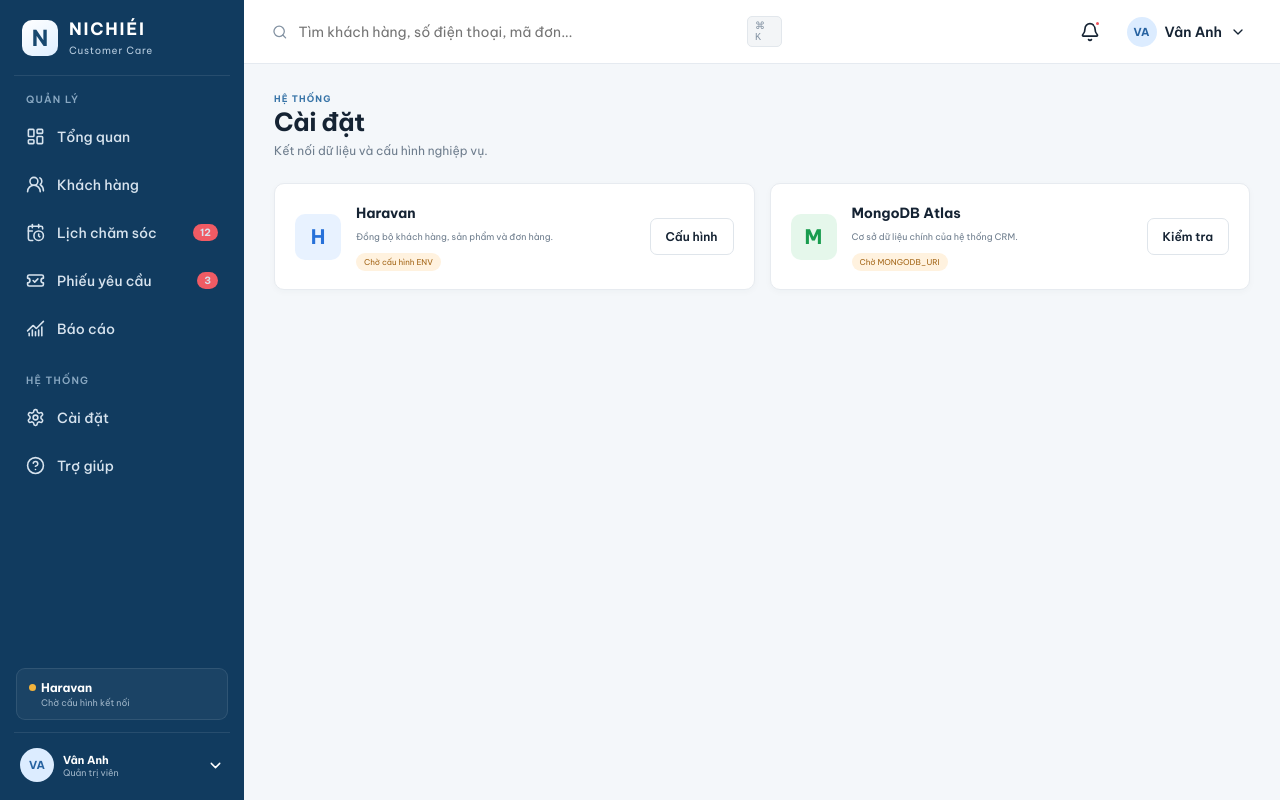
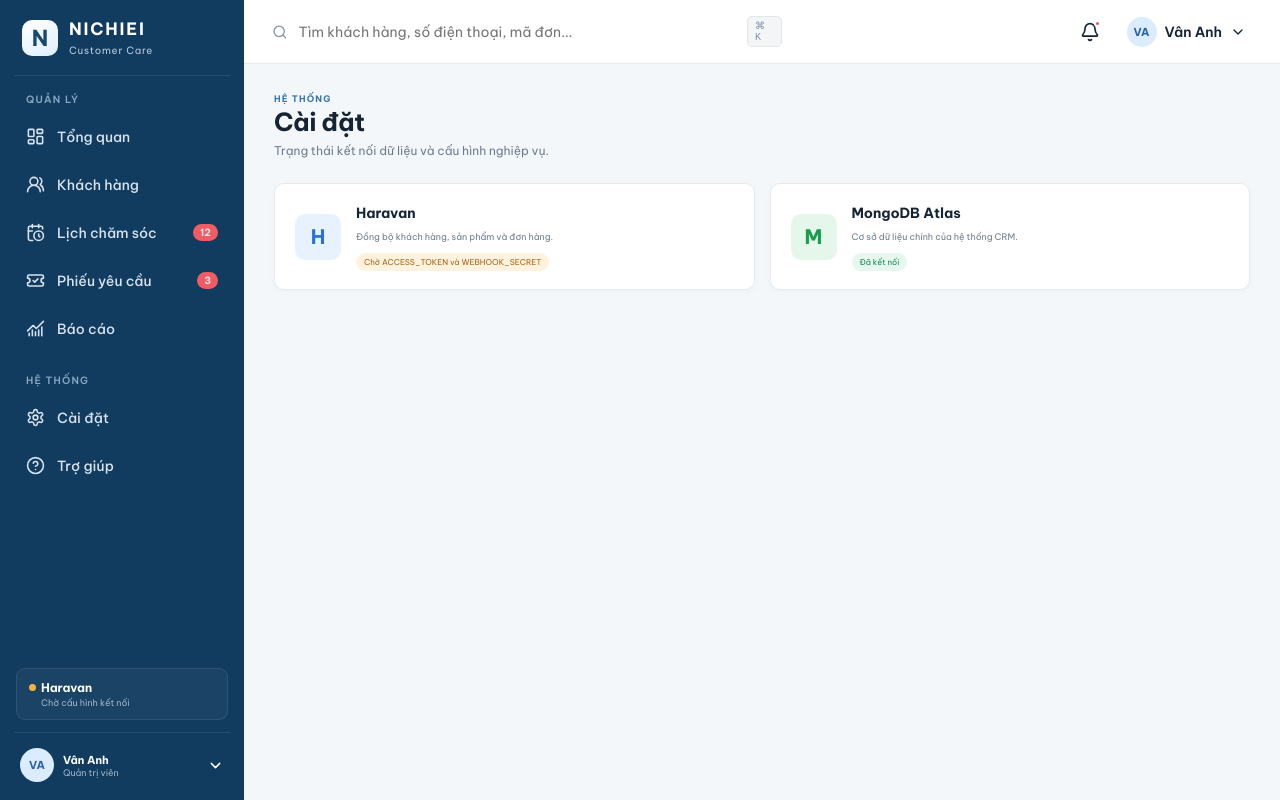
Before and after one commit to shoyrulove-dev/CRM, a Next.js app: page /settings in a window 1280 px wide. Built offline with nearby package versions, Linux system fonts and the light colour scheme; no server answers.

Commit message:
fix: standardize Nichiei brand and integration status

```diff
--- a/src/app/layout.tsx
+++ b/src/app/layout.tsx
@@ -6,8 +6,8 @@ import "./globals.css";
 const font = Be_Vietnam_Pro({ subsets: ["latin", "vietnamese"], weight: ["400", "500", "600", "700"], display: "swap" });
 
 export const metadata: Metadata = {
-  title: "Nichiéi CRM",
-  description: "Hệ thống chăm sóc khách hàng Nichiéi",
+  title: "Nichiei CRM",
+  description: "Hệ thống chăm sóc khách hàng Nichiei",
 };
 
 export default function RootLayout({ children }: Readonly<{ children: React.ReactNode }>) {
--- a/src/app/settings/page.tsx
+++ b/src/app/settings/page.tsx
@@ -1 +1,15 @@
-export default function SettingsPage(){return <><div className="page-heading compact"><div><p className="eyebrow">HỆ THỐNG</p><h1>Cài đặt</h1><p>Kết nối dữ liệu và cấu hình nghiệp vụ.</p></div></div><div className="settings-grid"><section className="panel setting-card"><span className="integration-logo hara">H</span><div><h2>Haravan</h2><p>Đồng bộ khách hàng, sản phẩm và đơn hàng.</p><span className="connection pending">Chờ cấu hình ENV</span></div><button className="secondary-button">Cấu hình</button></section><section className="panel setting-card"><span className="integration-logo mongo">M</span><div><h2>MongoDB Atlas</h2><p>Cơ sở dữ liệu chính của hệ thống CRM.</p><span className="connection pending">Chờ MONGODB_URI</span></div><button className="secondary-button">Kiểm tra</button></section></div></>}
+import { hasDatabase } from "@/lib/mongodb";
+
+export const dynamic = "force-dynamic";
+
+export default function SettingsPage() {
+  const mongoReady = hasDatabase();
+  const haravanReady = Boolean(process.env.HARAVAN_ACCESS_TOKEN && process.env.HARAVAN_WEBHOOK_SECRET);
+  return <>
+    <div className="page-heading compact"><div><p className="eyebrow">HỆ THỐNG</p><h1>Cài đặt</h1><p>Trạng thái kết nối dữ liệu và cấu hình nghiệp vụ.</p></div></div>
+    <div className="settings-grid">
+      <section className="panel setting-card"><span className="integration-logo hara">H</span><div><h2>Haravan</h2><p>Đồng bộ khách hàng, sản phẩm và đơn hàng.</p><span className={`connection ${haravanReady ? "ready" : "pending"}`}>{haravanReady ? "Đã cấu hình thông tin kết nối" : "Chờ ACCESS_TOKEN và WEBHOOK_SECRET"}</span></div></section>
+      <section className="panel setting-card"><span className="integration-logo mongo">M</span><div><h2>MongoDB Atlas</h2><p>Cơ sở dữ liệu chính của hệ thống CRM.</p><span className={`connection ${mongoReady ? "ready" : "pending"}`}>{mongoReady ? "Đã kết nối" : "Chưa cấu hình MONGODB_URI"}</span></div></section>
+    </div>
+  </>;
+}
--- a/src/components/app-shell.tsx
+++ b/src/components/app-shell.tsx
@@ -19,7 +19,7 @@ export function AppShell({ children }: { children: React.ReactNode }) {
   if (pathname === "/login") return <>{children}</>;
   return <div className="app-frame">
     <aside className={`sidebar ${open ? "sidebar-open" : ""}`}>
-      <div className="brand"><div className="brand-mark">N</div><div><strong>NICHIÉI</strong><span>Customer Care</span></div><button className="icon-button mobile-only" onClick={() => setOpen(false)} aria-label="Đóng menu"><X size={20}/></button></div>
+      <div className="brand"><div className="brand-mark">N</div><div><strong>NICHIEI</strong><span>Customer Care</span></div><button className="icon-button mobile-only" onClick={() => setOpen(false)} aria-label="Đóng menu"><X size={20}/></button></div>
       <nav className="nav-list">
         <p className="nav-label">QUẢN LÝ</p>
         {nav.map(item => { const Icon=item.icon; const active=item.href === "/" ? pathname === "/" : pathname.startsWith(item.href); return <Link key={item.href} href={item.href} className={active ? "nav-item active" : "nav-item"} onClick={() => setOpen(false)}><Icon size={19}/><span>{item.label}</span>{item.count && <b>{item.count}</b>}</Link>; })}
```
Also changed, not shown: src/app/login/page.tsx (+1 -1 lines), src/app/globals.css, 1 other file (tests, documents, lock files or other folders).
